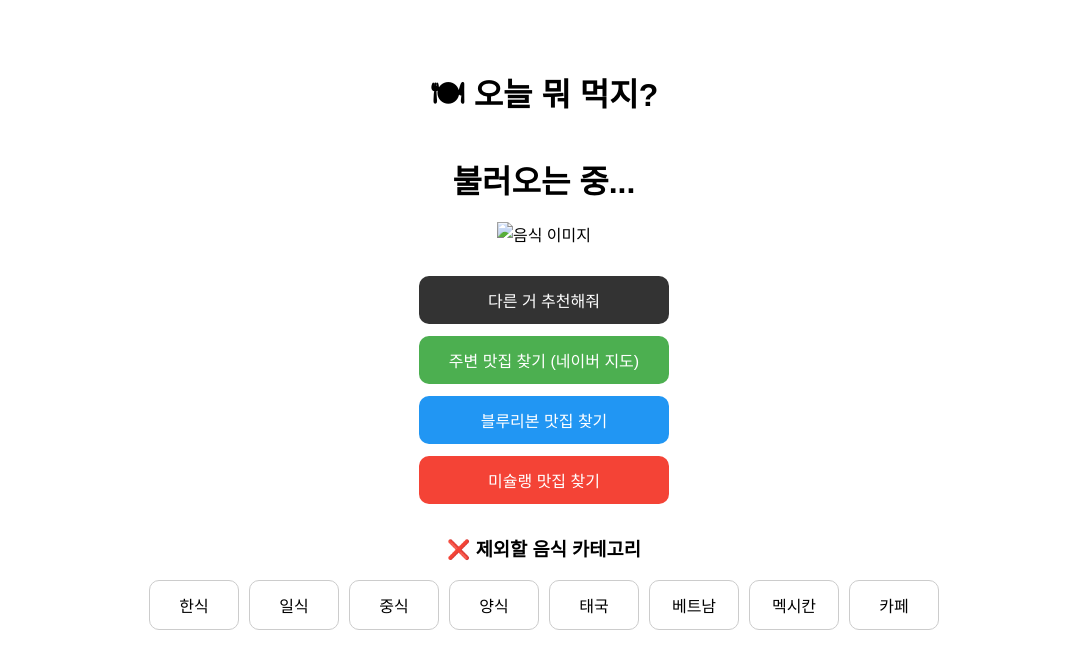
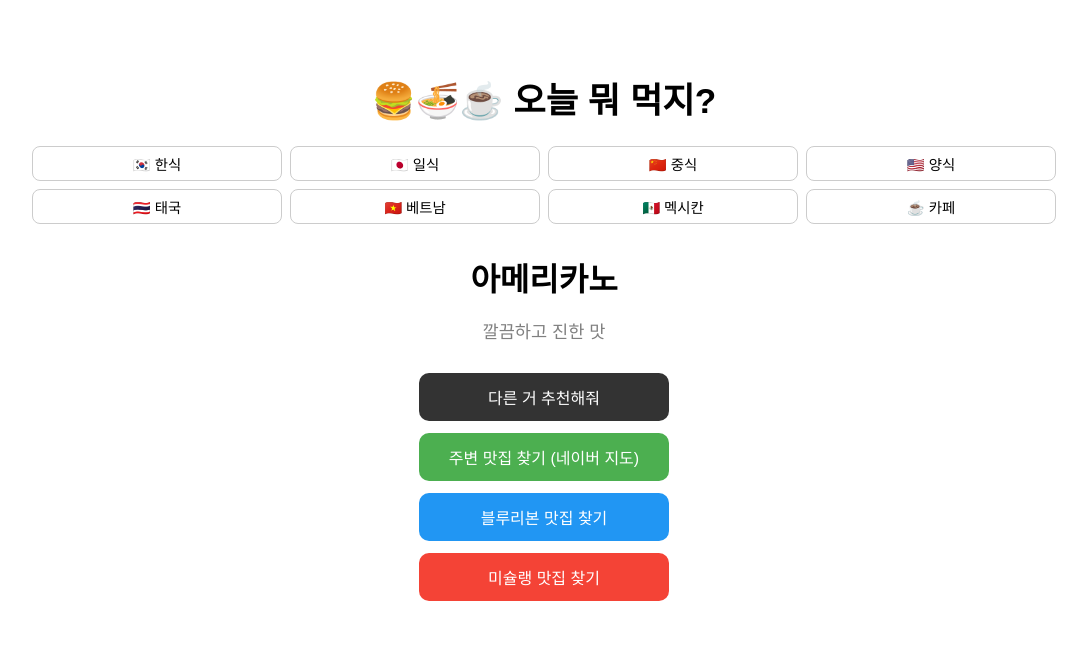
Before and after one commit to cho6200/whattodayeat, a plain HTML site: page index.html in a window 1280 px wide. Shown: the whole page, without its empty margins (96-1183 px from the left). Drawn offline with Linux system fonts and the light colour scheme.

Commit message:
Update index.html

```diff
--- a/index.html
+++ b/index.html
@@ -1,14 +1,17 @@
 <!DOCTYPE html>
 <html lang="ko">
 <head>
-  <meta charset="UTF-8">
-  <meta name="viewport" content="width=device-width, initial-scale=1.0">
+  <meta charset="UTF-8" />
+  <meta name="viewport" content="width=device-width, initial-scale=1.0" />
   <title>오늘 뭐 먹지?</title>
   <style>
     body {
       font-family: sans-serif;
       text-align: center;
       padding: 40px;
+    }
+    h1 {
+      font-size: 2.2rem;
     }
     .food {
       font-size: 2rem;
@@ -18,62 +21,71 @@
     .desc {
       color: gray;
       font-size: 1.1rem;
-      margin-bottom: 20px;
-    }
-    #food-img {
-      max-width: 300px;
-      margin: 10px auto;
+      margin-bottom: 30px;
     }
     .button-container {
       display: flex;
       flex-direction: column;
       align-items: center;
       gap: 12px;
-      margin-bottom: 30px;
+      margin-bottom: 40px;
     }
     button {
       padding: 12px 20px;
+      width: 250px;
       font-size: 1rem;
       border: none;
       border-radius: 10px;
       cursor: pointer;
       color: white;
     }
-    .btn-black { background-color: #333; width: 250px; }
+    .btn-black { background-color: #333; }
     .btn-black:hover { background-color: #111; }
-    .btn-green { background-color: #4caf50; width: 250px; }
+    .btn-green { background-color: #4caf50; }
     .btn-green:hover { background-color: #388e3c; }
-    .btn-blue { background-color: #2196f3; width: 250px; }
+    .btn-blue { background-color: #2196f3; }
     .btn-blue:hover { background-color: #1976d2; }
-    .btn-red { background-color: #f44336; width: 250px; }
+    .btn-red { background-color: #f44336; }
     .btn-red:hover { background-color: #c62828; }
-    .btn-gray {
-      background-color: white;
-      color: black;
-      border: 1px solid #ccc;
-      width: 90px;
-    }
-    .btn-gray:hover {
-      background-color: #eee;
-    }
-    .btn-excluded {
-      text-decoration: line-through;
-      color: red;
-      border-color: red;
-    }
-    .exclude-container {
+
+    .categories {
       display: flex;
       flex-wrap: wrap;
       justify-content: center;
-      gap: 10px;
-      margin-bottom: 30px;
+      gap: 8px;
+      margin-bottom: 20px;
+    }
+    .cat-btn {
+      padding: 6px 12px;
+      font-size: 0.9rem;
+      border: 1px solid #ccc;
+      border-radius: 8px;
+      background: white;
+      color: black;
+      cursor: pointer;
+    }
+    .btn-excluded {
+      color: red;
+      text-decoration: line-through;
+      border-color: red;
     }
   </style>
 </head>
 <body>
-  <h1>🍽 오늘 뭐 먹지?</h1>
+  <h1>🍔🍜☕ 오늘 뭐 먹지?</h1>
+
+  <div class="categories">
+    <button class="cat-btn" id="btn-한식" onclick="toggleExclude('한식')">🇰🇷 한식</button>
+    <button class="cat-btn" id="btn-일식" onclick="toggleExclude('일식')">🇯🇵 일식</button>
+    <button class="cat-btn" id="btn-중식" onclick="toggleExclude('중식')">🇨🇳 중식</button>
+    <button class="cat-btn" id="btn-양식" onclick="toggleExclude('양식')">🇺🇸 양식</button>
+    <button class="cat-btn" id="btn-태국" onclick="toggleExclude('태국')">🇹🇭 태국</button>
+    <button class="cat-btn" id="btn-베트남" onclick="toggleExclude('베트남')">🇻🇳 베트남</button>
+    <button class="cat-btn" id="btn-멕시칸" onclick="toggleExclude('멕시칸')">🇲🇽 멕시칸</button>
+    <button class="cat-btn" id="btn-카페" onclick="toggleExclude('카페')">☕ 카페</button>
+  </div>
+
   <p class="food" id="food">불러오는 중...</p>
-  <img id="food-img" src="" alt="음식 이미지" />
   <p class="desc" id="desc"></p>
 
   <div class="button-container">
@@ -83,83 +95,102 @@
     <button class="btn-red" onclick="searchMichelin()">미슐랭 맛집 찾기</button>
   </div>
 
-  <h3>❌ 제외할 음식 카테고리</h3>
-  <div class="exclude-container">
-    <button class="btn-gray" id="btn-한식" onclick="toggleExclude('한식')">한식</button>
-    <button class="btn-gray" id="btn-일식" onclick="toggleExclude('일식')">일식</button>
-    <button class="btn-gray" id="btn-중식" onclick="toggleExclude('중식')">중식</button>
-    <button class="btn-gray" id="btn-양식" onclick="toggleExclude('양식')">양식</button>
-    <button class="btn-gray" id="btn-태국" onclick="toggleExclude('태국')">태국</button>
-    <button class="btn-gray" id="btn-베트남" onclick="toggleExclude('베트남')">베트남</button>
-    <button class="btn-gray" id="btn-멕시칸" onclick="toggleExclude('멕시칸')">멕시칸</button>
-    <button class="btn-gray" id="btn-카페" onclick="toggleExclude('카페')">카페</button>
-  </div>
+  <script>
+    const excluded = new Set();
 
-  <script>
     const foods = [
       { name: "김치찌개", desc: "한국인의 소울푸드", category: "한식" },
-      { name: "제육볶음", desc: "매콤한 고기 볶음", category: "한식" },
-      { name: "비빔밥", desc: "재료 풍부한 한 그릇", category: "한식" },
-      { name: "불고기", desc: "달달한 소고기 요리", category: "한식" },
-      { name: "삼겹살", desc: "한국인의 BBQ", category: "한식" },
-      { name: "치킨", desc: "국민 간식 치느님", category: "한식" },
-      { name: "된장찌개", desc: "구수한 전통 찌개", category: "한식" },
-      { name: "갈비찜", desc: "부드럽고 달달한 고기", category: "한식" },
-      { name: "냉면", desc: "시원한 면요리", category: "한식" },
-      { name: "감자탕", desc: "등뼈 해장국", category: "한식" },
-      { name: "오징어볶음", desc: "매콤한 해물 볶음", category: "한식" },
-      { name: "콩나물국밥", desc: "해장에 딱 좋은 국밥", category: "한식" },
-      { name: "칼국수", desc: "쫄깃한 국수와 진한 육수", category: "한식" },
+      { name: "제육볶음", desc: "매콤한 고기 반찬", category: "한식" },
+      { name: "비빔밥", desc: "고추장 쓱쓱 비벼 먹는", category: "한식" },
+      { name: "불고기", desc: "달달한 고기 한판", category: "한식" },
+      { name: "된장찌개", desc: "구수한 전통의 맛", category: "한식" },
+      { name: "치킨", desc: "국민 야식의 정석", category: "한식" },
+      { name: "라면", desc: "간편한 든든함", category: "한식" },
+      { name: "떡볶이", desc: "맵고 달달한 간식", category: "한식" },
+      { name: "삼겹살", desc: "불판 위 고기의 향연", category: "한식" },
       { name: "순두부찌개", desc: "매콤하고 부드러운 찌개", category: "한식" },
-      { name: "닭갈비", desc: "매콤한 닭고기 철판요리", category: "한식" },
-      { name: "초밥", desc: "생선과 밥의 조화", category: "일식" },
-      { name: "라멘", desc: "진한 일본 라면", category: "일식" },
-      { name: "우동", desc: "쫄깃한 면과 국물", category: "일식" },
-      { name: "돈카츠", desc: "바삭한 튀김 돈가스", category: "일식" },
-      { name: "텐동", desc: "튀김덮밥", category: "일식" },
-      { name: "오코노미야끼", desc: "일본식 부침개", category: "일식" },
-      { name: "규동", desc: "소고기 덮밥", category: "일식" },
-      { name: "타코야끼", desc: "문어볼 간식", category: "일식" },
-      { name: "짬뽕", desc: "매콤한 해물 국물면", category: "중식" },
-      { name: "짜장면", desc: "단짠 중화요리", category: "중식" },
-      { name: "탕수육", desc: "바삭한 고기 튀김", category: "중식" },
-      { name: "마라탕", desc: "얼얼한 중국 국물", category: "중식" },
-      { name: "꿔바로우", desc: "달콤한 찹쌀 탕수육", category: "중식" },
-      { name: "볶음밥", desc: "간단한 한 끼", category: "중식" },
-      { name: "깐풍기", desc: "매콤한 닭 튀김", category: "중식" },
-      { name: "파스타", desc: "이탈리안 면 요리", category: "양식" },
-      { name: "피자", desc: "치즈 가득 피자", category: "양식" },
-      { name: "스테이크", desc: "고급 고기 요리", category: "양식" },
-      { name: "햄버거", desc: "패스트푸드 대표", category: "양식" },
-      { name: "리조또", desc: "크리미한 쌀 요리", category: "양식" },
-      { name: "샐러드", desc: "가볍고 건강한 한끼", category: "양식" },
-      { name: "감바스", desc: "새우 올리브 오일 볶음", category: "양식" },
-      { name: "크림파스타", desc: "부드러운 파스타", category: "양식" },
-      { name: "토마토파스타", desc: "산뜻한 토마토 맛", category: "양식" },
-      { name: "팟타이", desc: "태국식 볶음면", category: "태국" },
-      { name: "똠얌꿍", desc: "매운 새우국", category: "태국" },
-      { name: "카오팟", desc: "태국식 볶음밥", category: "태국" },
-      { name: "카이팟멧마무엉", desc: "닭고기 캐슈넛 볶음", category: "태국" },
-      { name: "쌀국수", desc: "베트남 국수", category: "베트남" },
+      { name: "초밥", desc: "신선한 생선의 맛", category: "일식" },
+      { name: "라멘", desc: "일본식 진한 국물", category: "일식" },
+      { name: "우동", desc: "쫄깃한 면발과 국물", category: "일식" },
+      { name: "규동", desc: "달달한 소고기 덮밥", category: "일식" },
+      { name: "가츠동", desc: "돈까스 덮밥", category: "일식" },
+      { name: "짜장면", desc: "중식 대표 면요리", category: "중식" },
+      { name: "짬뽕", desc: "매콤한 해물국물", category: "중식" },
+      { name: "탕수육", desc: "달콤한 소스와 튀김", category: "중식" },
+      { name: "마파두부", desc: "얼얼한 두부요리", category: "중식" },
+      { name: "양장피", desc: "쫄깃한 중식 샐러드", category: "중식" },
+      { name: "파스타", desc: "크림/토마토/오일 선택!", category: "양식" },
+      { name: "피자", desc: "치즈 듬뿍 한 조각", category: "양식" },
+      { name: "스테이크", desc: "고기의 끝판왕", category: "양식" },
+      { name: "햄버거", desc: "든든한 한끼 패스트푸드", category: "양식" },
+      { name: "그라탕", desc: "치즈 가득 오븐 요리", category: "양식" },
+      { name: "팟타이", desc: "달콤 짭짤 볶음면", category: "태국" },
+      { name: "똠얌꿍", desc: "매콤하고 시큼한 태국국물", category: "태국" },
+      { name: "쌀국수", desc: "담백한 국물의 베트남면", category: "베트남" },
       { name: "반미", desc: "바게트 샌드위치", category: "베트남" },
-      { name: "분짜", desc: "새콤한 쌀국수", category: "베트남" },
-      { name: "월남쌈", desc: "신선한 채소쌈", category: "베트남" },
-      { name: "타코", desc: "작은 멕시칸 또띠아", category: "멕시칸" },
-      { name: "부리또", desc: "두툼한 멕시칸 랩", category: "멕시칸" },
-      { name: "나쵸", desc: "살사와 치즈 칩스", category: "멕시칸" },
-      { name: "케사디야", desc: "치즈 또띠아 샌드", category: "멕시칸" },
-      { name: "엔칠라다", desc: "소스 덮은 또띠아", category: "멕시칸" },
-      { name: "아메리카노", desc: "기본 커피 메뉴", category: "카페" },
-      { name: "카페라떼", desc: "우유 듬뿍 커피", category: "카페" },
-      { name: "에스프레소", desc: "진한 원액 커피", category: "카페" },
-      { name: "바닐라라떼", desc: "달콤한 커피 음료", category: "카페" },
-      { name: "아이스초코", desc: "달달한 초콜릿 음료", category: "카페" },
-      { name: "크로와상", desc: "버터 풍미 빵", category: "카페" },
-      { name: "샌드위치", desc: "간단한 식사 대용", category: "카페" },
-      { name: "베이글", desc: "쫄깃한 빵", category: "카페" },
-      { name: "카푸치노", desc: "거품 많은 커피", category: "카페" },
-      { name: "플랫화이트", desc: "부드러운 에스프레소", category: "카페" }
+      { name: "타코", desc: "멕시코 길거리 대표", category: "멕시칸" },
+      { name: "부리또", desc: "한 손에 쥐는 한끼", category: "멕시칸" },
+      { name: "나쵸", desc: "바삭한 간식과 소스", category: "멕시칸" },
+      { name: "에스프레소", desc: "작지만 강한 한 잔", category: "카페" },
+      { name: "아메리카노", desc: "깔끔하고 진한 맛", category: "카페" },
+      { name: "카페라떼", desc: "부드러운 우유와 커피", category: "카페" },
+      { name: "카푸치노", desc: "풍성한 거품 한 잔", category: "카페" },
+      { name: "딸기라떼", desc: "상큼한 핑크 음료", category: "카페" },
+      { name: "디카페인", desc: "카페인이 부담될 때", category: "카페" }
     ];
+
+    function showRandomFood() {
+      const filtered = foods.filter(f => !excluded.has(f.category));
+      if (filtered.length === 0) {
+        document.getElementById("food").textContent = "추천할 음식이 없습니다";
+        document.getElementById("desc").textContent = "제외를 줄여보세요";
+        return;
+      }
+      const i = Math.floor(Math.random() * filtered.length);
+      const food = filtered[i];
+      document.getElementById("food").textContent = food.name;
+      document.getElementById("desc").textContent = food.desc;
+    }
+
+    function toggleExclude(category) {
+      const btn = document.getElementById(`btn-${category}`);
+      if (excluded.has(category)) {
+        excluded.delete(category);
+        btn.classList.remove("btn-excluded");
+      } else {
+        excluded.add(category);
+        btn.classList.add("btn-excluded");
+      }
+      showRandomFood();
+    }
+
+    function searchNearby() {
+      const foodName = document.getElementById("food").textContent;
+      if (!foodName || foodName.includes("불러오는 중")) return;
+      const query = encodeURIComponent(foodName + " 맛집");
+      window.open(`https://map.naver.com/v5/search/${query}`, "_blank");
+    }
+
+    function searchBlueRibbon() {
+      const foodName = document.getElementById("food").textContent;
+      if (!foodName || foodName.includes("불러오는 중")) return;
+      window.open(`https://bluer.co.kr/search?query=${encodeURIComponent(foodName)}`, "_blank");
+    }
+
+    function searchMichelin() {
+      const foodName = document.getElementById("food").textContent;
+      if (!foodName || foodName.includes("불러오는 중")) return;
+
+      const michelinMap = {
+        한식: "한식", 일식: "일식", 중식: "중식", 양식: "이탈리안",
+        태국: "태국", 베트남: "베트남", 멕시칸: "멕시칸", 카페: "디저트"
+      };
+      const category = foods.find(f => f.name === foodName)?.category;
+      const keyword = michelinMap[category] || foodName;
+      window.open(`https://guide.michelin.com/kr/ko/restaurants?q=${encodeURIComponent(keyword)}`, "_blank");
+    }
+
+    window.onload = showRandomFood;
   </script>
 </body>
 </html>
```
